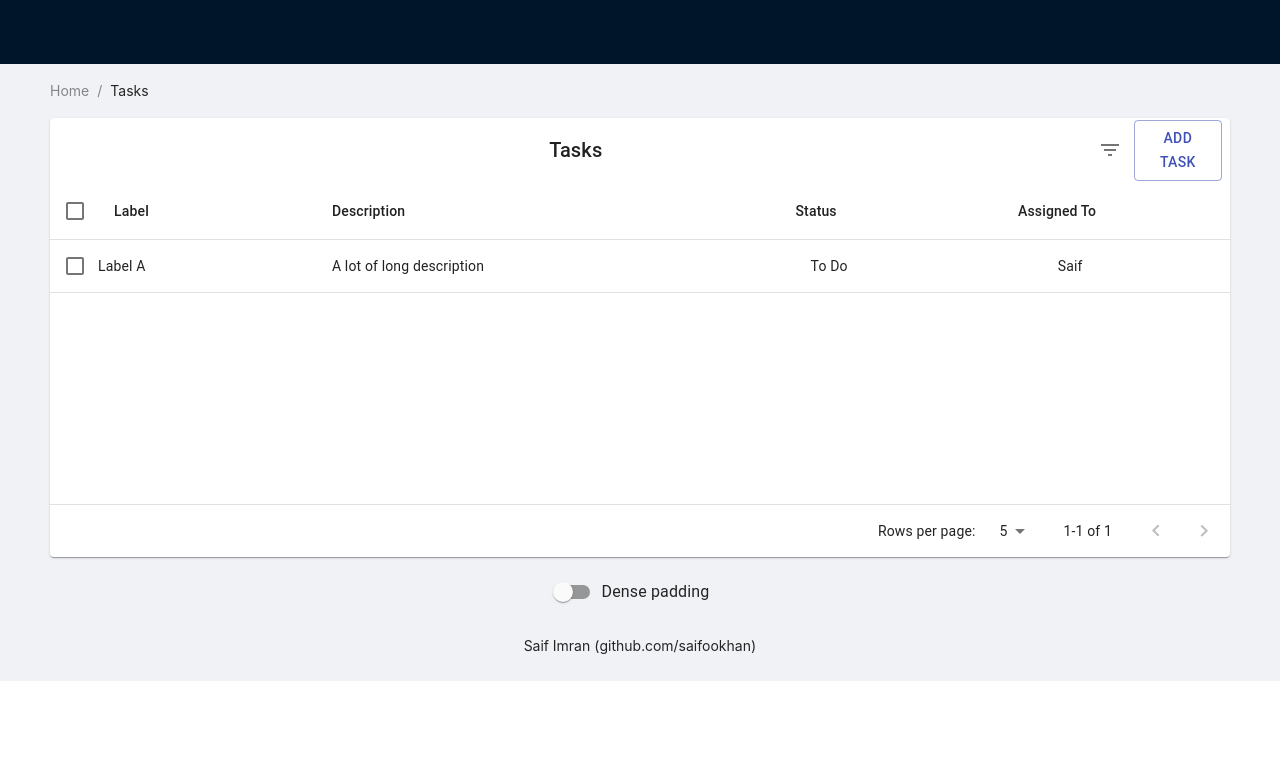
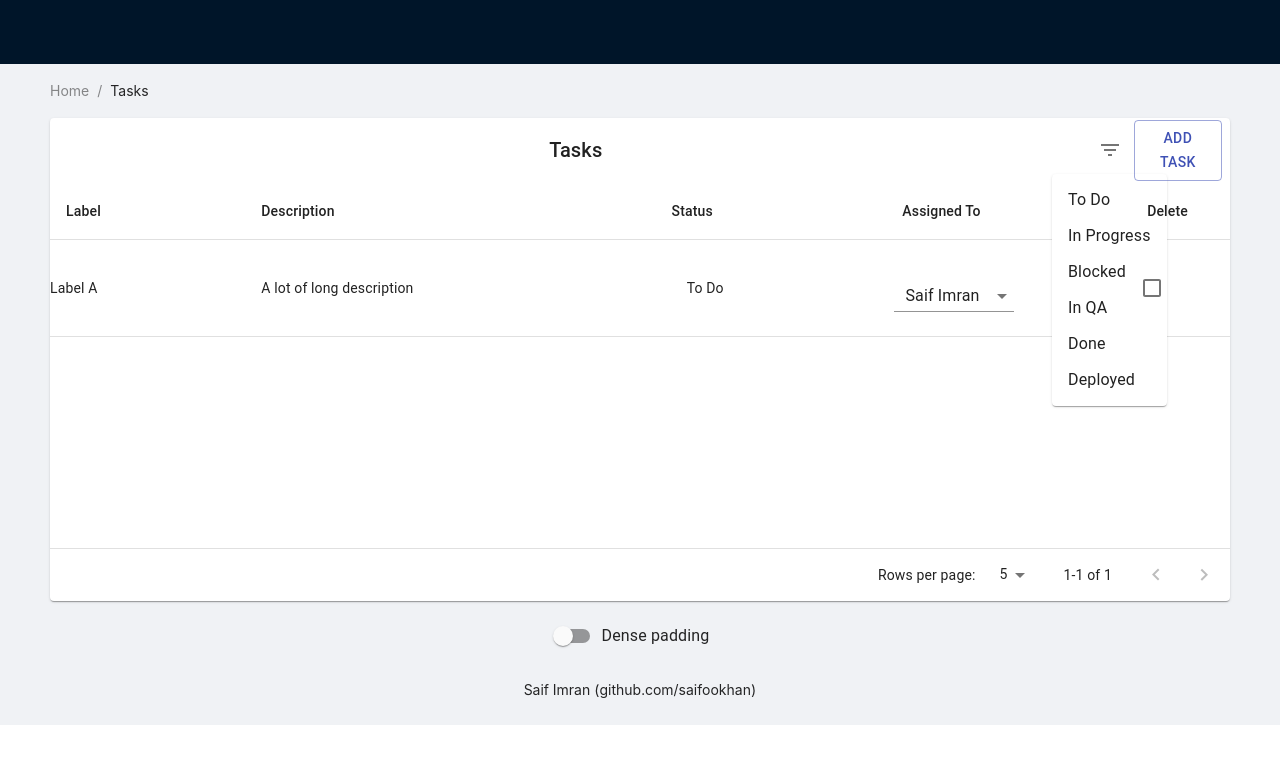
Before and after one commit to saifookhan/kabs-js-assignment, a React (Create React App) app: page / in a window 1280 px wide. Both pictures are taken after a click on the button 1109 px from the left and 150 px from the top of the page. Shown: the top 764 px of the page. Built offline with nearby package versions, Linux system fonts and the light colour scheme.

Commit message:
newUser being set

```diff
--- a/src/components/Table/addNew.js
+++ b/src/components/Table/addNew.js
@@ -1,4 +1,4 @@
-import React, { useEffect } from "react";
+import React from "react";
 import Button from "@material-ui/core/Button";
 import { makeStyles } from "@material-ui/core/styles";
 
--- /dev/null
+++ b/src/components/Table/constants.js
@@ -0,0 +1,10 @@
+const statuses = [
+  { type: "To Do" },
+  { type: "In Progress" },
+  { type: "Blocked" },
+  { type: "In QA" },
+  { type: "Done" },
+  { type: "Deployed" },
+];
+
+export { statuses };
--- a/src/components/Table/head.js
+++ b/src/components/Table/head.js
@@ -4,8 +4,6 @@ import TableCell from "@material-ui/core/TableCell";
 import TableHead from "@material-ui/core/TableHead";
 import TableRow from "@material-ui/core/TableRow";
 import TableSortLabel from "@material-ui/core/TableSortLabel";
-
-import Checkbox from "@material-ui/core/Checkbox";
 
 const headCells = [
   {
@@ -22,18 +20,11 @@ const headCells = [
   },
   { id: "fat", disablePadding: true, label: "Status", align: "center" },
   { id: "carbs", disablePadding: false, label: "Assigned To", align: "center" },
+  { id: "delete", disablePadding: false, label: "Delete", align: "center" },
 ];
 
 function EnhancedTableHead(props) {
-  const {
-    classes,
-    onSelectAllClick,
-    order,
-    orderBy,
-    numSelected,
-    rowCount,
-    onRequestSort,
-  } = props;
+  const { classes, order, orderBy, onRequestSort } = props;
   const createSortHandler = (property) => (event) => {
     onRequestSort(event, property);
   };
@@ -41,14 +32,6 @@ function EnhancedTableHead(props) {
   return (
     <TableHead>
       <TableRow>
-        <TableCell padding="checkbox">
-          <Checkbox
-            indeterminate={numSelected > 0 && numSelected < rowCount}
-            checked={rowCount > 0 && numSelected === rowCount}
-            onChange={onSelectAllClick}
-            inputProps={{ "aria-label": "select all desserts" }}
-          />
-        </TableCell>
         {headCells.map((headCell) => (
           <TableCell
             key={headCell.id}
--- a/src/components/Table/table.js
+++ b/src/components/Table/table.js
@@ -14,6 +14,7 @@ import Switch from "@material-ui/core/Switch";
 
 import { EnhancedTableToolbar } from "./toolbar";
 import { EnhancedTableHead } from "./head";
+import { TableRowCustom } from "./tableRowCustom";
 
 function descendingComparator(a, b, orderBy) {
   if (b[orderBy] < a[orderBy]) {
@@ -71,7 +72,7 @@ export default function TableMain() {
         label: "Label A",
         description: "A lot of long description",
         status: "To Do",
-        user: "Saif",
+        user: "Saif Imran",
       },
     ]);
     setUsers([
@@ -116,6 +117,26 @@ export default function TableMain() {
 
   const isSelected = (name) => selected.indexOf(name) !== -1;
 
+  const handleFilter = (status) => {
+    console.log(status);
+  };
+
+  const deleteTask = (status) => {
+    console.log(status);
+  };
+
+  useEffect(() => {}, []);
+
+  function handleChangeUser(key, event) {
+    console.log(key, event.target.value);
+    let tempObj = {};
+    let oldArr = tasks;
+    oldArr[key].user = event.target.value;
+    setTasks(oldArr);
+    console.log(oldArr);
+    console.log(tasks);
+  }
+
   const emptyRows =
     rowsPerPage - Math.min(rowsPerPage, tasks.length - page * rowsPerPage);
 
@@ -126,6 +147,8 @@ export default function TableMain() {
           numSelected={selected.length}
           users={users}
           addNew={handleAddNewTask}
+          handleFilter={handleFilter}
+          deleteTask={deleteTask}
         />
         <TableContainer>
           <Table
@@ -151,30 +174,13 @@ export default function TableMain() {
                   const labelId = `enhanced-table-checkbox-${index}`;
 
                   return (
-                    <TableRow
-                      hover
-                      tabIndex={-1}
+                    <TableRowCustom
+                      users={users}
                       key={index}
-                      selected={isItemSelected}
-                    >
-                      <TableCell padding="checkbox">
-                        <Checkbox
-                          checked={isItemSelected}
-                          inputProps={{ "aria-labelledby": labelId }}
-                        />
-                      </TableCell>
-                      <TableCell
-                        component="th"
-                        id={labelId}
-                        scope="row"
-                        padding="none"
-                      >
-                        {row.label}
-                      </TableCell>
-                      <TableCell align="left">{row.description}</TableCell>
-                      <TableCell align="center">{row.status}</TableCell>
-                      <TableCell align="center">{row.user}</TableCell>
-                    </TableRow>
+                      row={row}
+                      index={index}
+                      changeUser={handleChangeUser}
+                    ></TableRowCustom>
                   );
                 })}
               {emptyRows > 0 && (
--- /dev/null
+++ b/src/components/Table/tableRowCustom.js
@@ -0,0 +1,76 @@
+import React, { useEffect, useState } from "react";
+import { makeStyles } from "@material-ui/core/styles";
+import Table from "@material-ui/core/Table";
+import TableBody from "@material-ui/core/TableBody";
+import TableCell from "@material-ui/core/TableCell";
+import TableContainer from "@material-ui/core/TableContainer";
+import TablePagination from "@material-ui/core/TablePagination";
+import TableRow from "@material-ui/core/TableRow";
+import Paper from "@material-ui/core/Paper";
+import Checkbox from "@material-ui/core/Checkbox";
+import Select from "@material-ui/core/Select";
+import FormControl from "@material-ui/core/FormControl";
+import InputLabel from "@material-ui/core/InputLabel";
+import MenuItem from "@material-ui/core/MenuItem";
+
+import FormControlLabel from "@material-ui/core/FormControlLabel";
+import Switch from "@material-ui/core/Switch";
+function TableRowCustom(props) {
+  const classes = useStyles();
+
+  const [openUser, setOpenUser] = React.useState(false);
+  const [userValue, setuserValue] = React.useState(props.row.user);
+
+  useEffect(() => {
+    setuserValue(props.row.user);
+  }, []);
+
+  const { row, index } = props;
+  return (
+    <TableRow hover tabIndex={-1}>
+      <TableCell component="th" scope="row" padding="none">
+        {row.label}
+      </TableCell>
+      <TableCell align="left">{row.description}</TableCell>
+      <TableCell align="center">{row.status}</TableCell>
+      <TableCell align="center">
+        <FormControl className={classes.formControl}>
+          <Select
+            value={userValue}
+            onChange={(e) => {
+              props.changeUser(index, e);
+              setuserValue(e.target.value);
+            }}
+            className={classes.selectEmpty}
+            inputProps={{ "aria-label": "Without label" }}
+          >
+            <MenuItem value="" disabled>
+              {row.user}
+            </MenuItem>
+            {props.users.map((user) => {
+              return (
+                <MenuItem key={user.name} value={user.name}>
+                  {user.name}
+                </MenuItem>
+              );
+            })}
+          </Select>
+        </FormControl>
+      </TableCell>
+      <TableCell padding="checkbox">
+        <Checkbox />
+      </TableCell>
+    </TableRow>
+  );
+}
+
+const useStyles = makeStyles((theme) => ({
+  formControl: {
+    margin: theme.spacing(1),
+    minWidth: 120,
+  },
+  selectEmpty: {
+    marginTop: theme.spacing(2),
+  },
+}));
+export { TableRowCustom };
--- a/src/components/Table/toolbar.js
+++ b/src/components/Table/toolbar.js
@@ -8,12 +8,44 @@ import IconButton from "@material-ui/core/IconButton";
 import Tooltip from "@material-ui/core/Tooltip";
 import DeleteIcon from "@material-ui/icons/Delete";
 import FilterListIcon from "@material-ui/icons/FilterList";
+import Menu from "@material-ui/core/Menu";
+
+import Button from "@material-ui/core/Button";
+import ClickAwayListener from "@material-ui/core/ClickAwayListener";
+import Grow from "@material-ui/core/Grow";
+import Paper from "@material-ui/core/Paper";
+import Popper from "@material-ui/core/Popper";
+import MenuItem from "@material-ui/core/MenuItem";
+import MenuList from "@material-ui/core/MenuList";
 
 import { AddNew } from "./addNew";
+import { statuses } from "./constants";
 
 const EnhancedTableToolbar = (props) => {
   const classes = useToolbarStyles();
   const { numSelected } = props;
+
+  const [open, setOpen] = React.useState(false);
+  const anchorRef = React.useRef(null);
+
+  const handleToggle = () => {
+    setOpen((prevOpen) => !prevOpen);
+  };
+
+  const handleClose = (event) => {
+    if (anchorRef.current && anchorRef.current.contains(event.target)) {
+      return;
+    }
+
+    setOpen(false);
+  };
+
+  function handleListKeyDown(event) {
+    if (event.key === "Tab") {
+      event.preventDefault();
+      setOpen(false);
+    }
+  }
 
   return (
     <Toolbar
@@ -28,7 +60,7 @@ const EnhancedTableToolbar = (props) => {
           variant="subtitle1"
           component="div"
         >
-          {numSelected} diltered
+          {numSelected} filtered
         </Typography>
       ) : (
         <Typography
@@ -52,16 +84,56 @@ const EnhancedTableToolbar = (props) => {
           <Tooltip title="Filter list">
             <IconButton
               aria-label="filter list"
+              ref={anchorRef}
               onClick={(e) => {
                 console.log("filterPosted");
+                handleToggle();
               }}
             >
               <FilterListIcon />
             </IconButton>
           </Tooltip>
+          <Popper
+            open={open}
+            anchorEl={anchorRef.current}
+            role={undefined}
+            transition
+            disablePortal
+          >
+            {({ TransitionProps, placement }) => (
+              <Grow
+                {...TransitionProps}
+                style={{
+                  transformOrigin: "center top",
+                  // placement === "bottom" ? "center top" : "center bottom",
+                }}
+              >
+                <Paper>
+                  <ClickAwayListener onClickAway={handleClose}>
+                    <MenuList
+                      autoFocusItem={open}
+                      onKeyDown={handleListKeyDown}
+                    >
+                      {statuses.map((status) => {
+                        return (
+                          <MenuItem onClick={handleClose}>
+                            {status.type}
+                          </MenuItem>
+                        );
+                      })}
+                    </MenuList>
+                  </ClickAwayListener>
+                </Paper>
+              </Grow>
+            )}
+          </Popper>
         </span>
       )}
-      <AddNew users={props.users} addNew={props.addNew}></AddNew>
+      <AddNew
+        users={props.users}
+        addNew={props.addNew}
+        handleFilter={props.handleFilter}
+      ></AddNew>
     </Toolbar>
   );
 };
```
